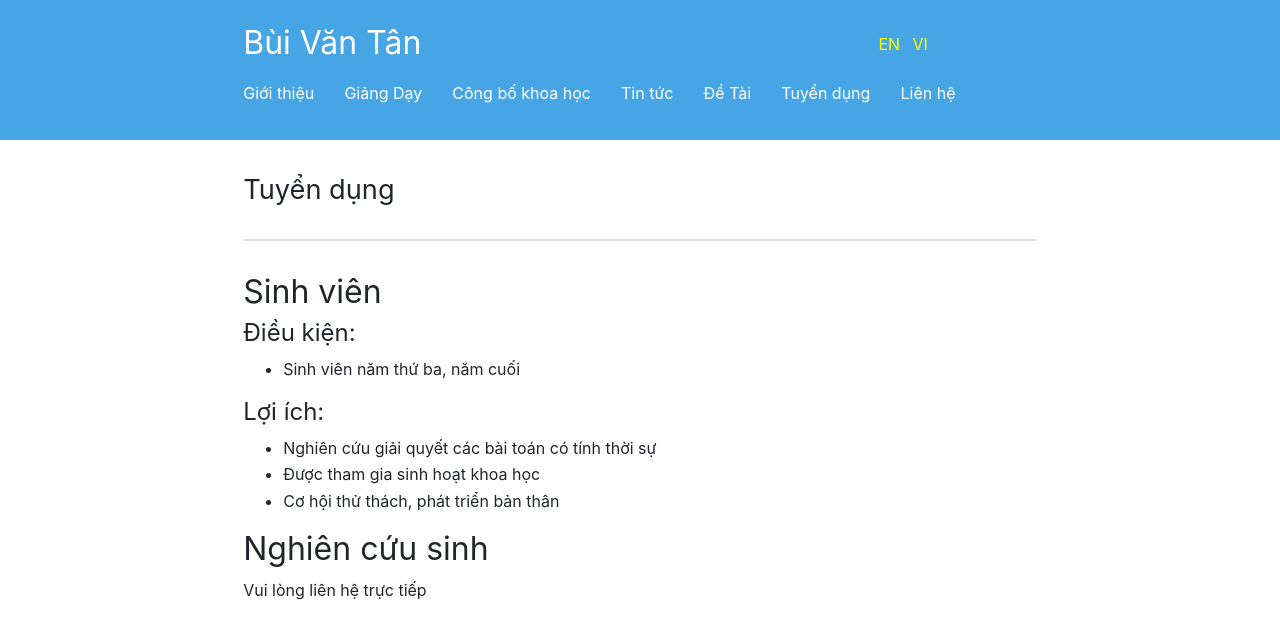
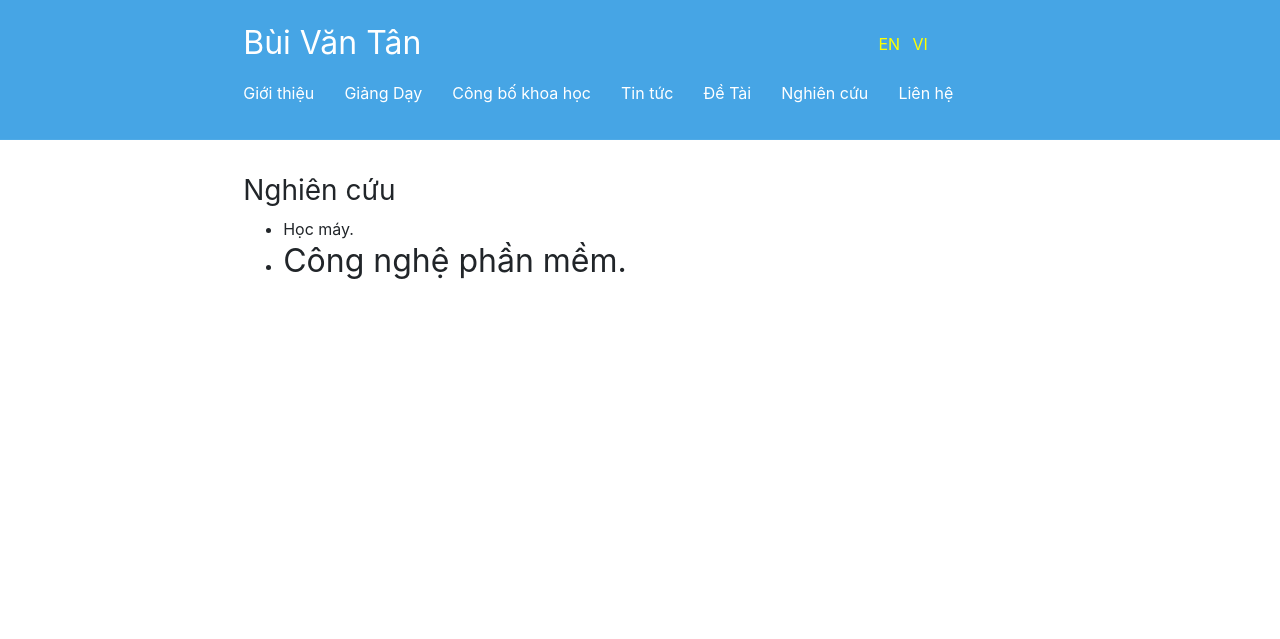
Before and after one commit to BuiTan/BuiTan.github.io, a Jekyll site: the page built from vi/Recruitment.md, in a window 1280 px wide. Shown: the top 639 px of the page. Built offline with Jekyll 4.4.1, drawn with Linux system fonts in a browser that asks for light colours.

Commit message:
Update Recruitment.md

```diff
--- a/vi/Recruitment.md
+++ b/vi/Recruitment.md
@@ -1,21 +1,11 @@
 ---
 layout: page
-title: "Tuyển dụng"
+title: "Nghiên cứu"
 lang: VI
 ref: Recruitment
 order: 5
 ---
-# Tuyển dụng
+### Nghiên cứu
+* Học máy.
+* Công nghệ phần mềm.
 ---
-
-## Sinh viên
-#### Điều kiện:
-* Sinh viên năm thứ ba, năm cuối
-
-#### Lợi ích:
-* Nghiên cứu giải quyết các bài toán có tính thời sự
-* Được tham gia sinh hoạt khoa học
-* Cơ hội thử thách, phát triển bản thân
-
-## Nghiên cứu sinh
-Vui lòng liên hệ trực tiếp
```
